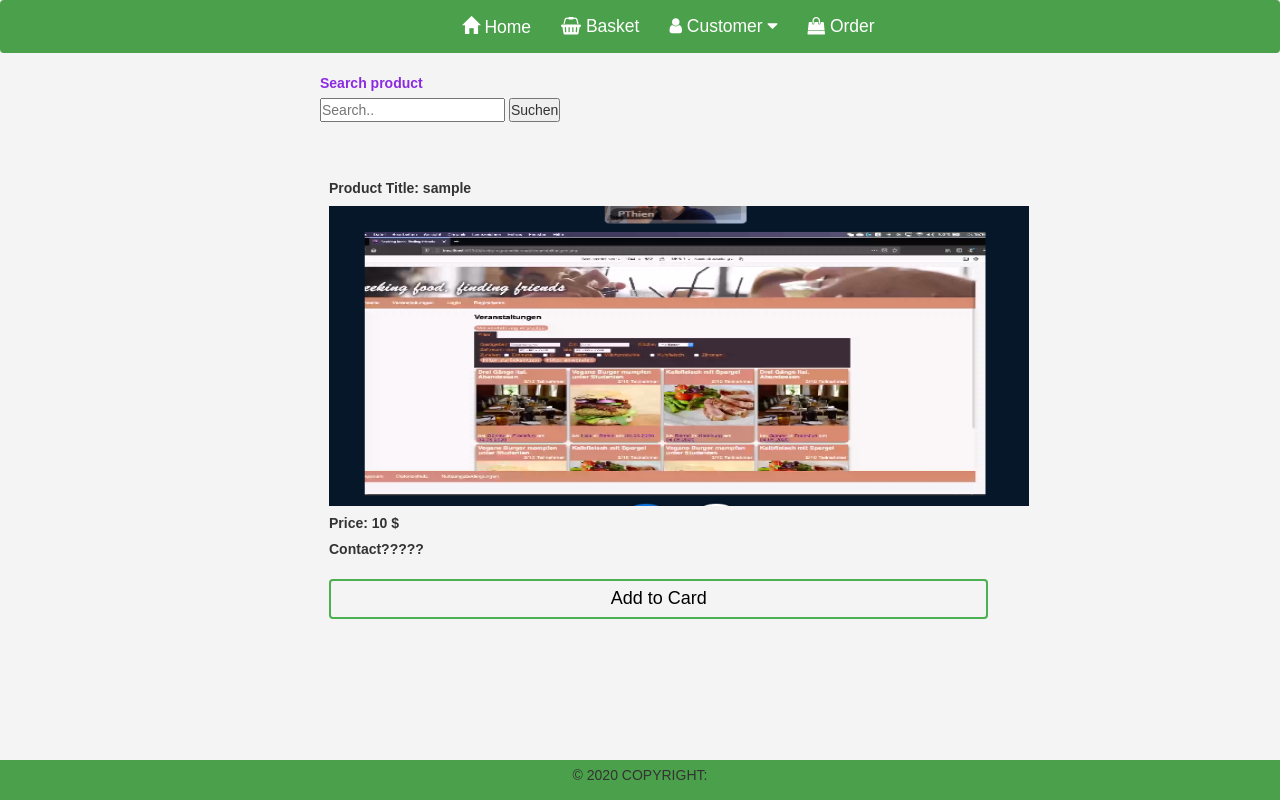
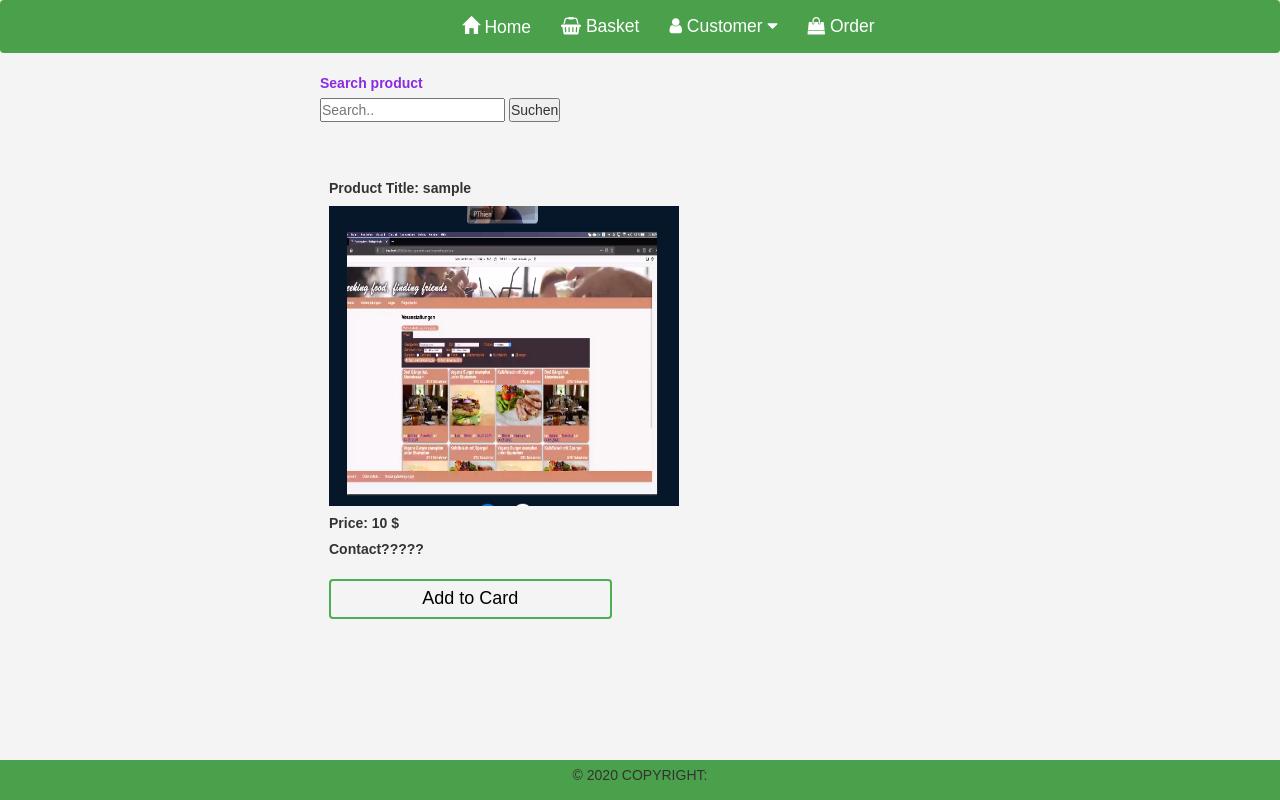
Before and after one commit to florentchrist11/onlineshopping, a PHP site: page / in a window 1280 px wide. Run offline with PHP 8.4, Linux system fonts and the light colour scheme; tables that the repository leaves empty or names only in its code hold one stand-in row (values such as "Sample post"); data that the repository does not hold is empty; some web fonts are replaced.

Commit message:
Add files via upload

```diff
--- a/index.php
+++ b/index.php
@@ -30,12 +30,12 @@ $result1 = $result2 -> getAllProduct($table);
    <div class="card mb-3" >
    <form action="" method="POST">
    <h5 class="card-title">  <strong>Product Title: <strong ><?= $value['username'] ?></strong> </strong></h5>
-   <img src="uploads/web.PNG" alt="Girl in a jacket" width="700"   height="300">
+   <img src="uploads/web.PNG" alt="Girl in a jacket" width="350"   height="300">
    <div class="card-body">
     <h5 class="card-title"> <strong> Price: <strong class="price"><?= $value['price'] ?></strong> $ </strong></h5>
     <p class="card-text"> <strong ><?= $value['Idescription'] ?></strong> </p>
     <h5 class="card-title">  <strong>Contact?????</strong></h5>
-    <button type="submit" style="width:70%" class="btn btn-warning my-3" name="add" > Add to Card  </button>
+    <button type="submit" style="width:30%" class="btn btn-warning my-3" name="add" > Add to Card  </button>
     <input type="hidden" name="product_id" value="<?= $value['id'] ?>" >
     </div>
    </form>
```
